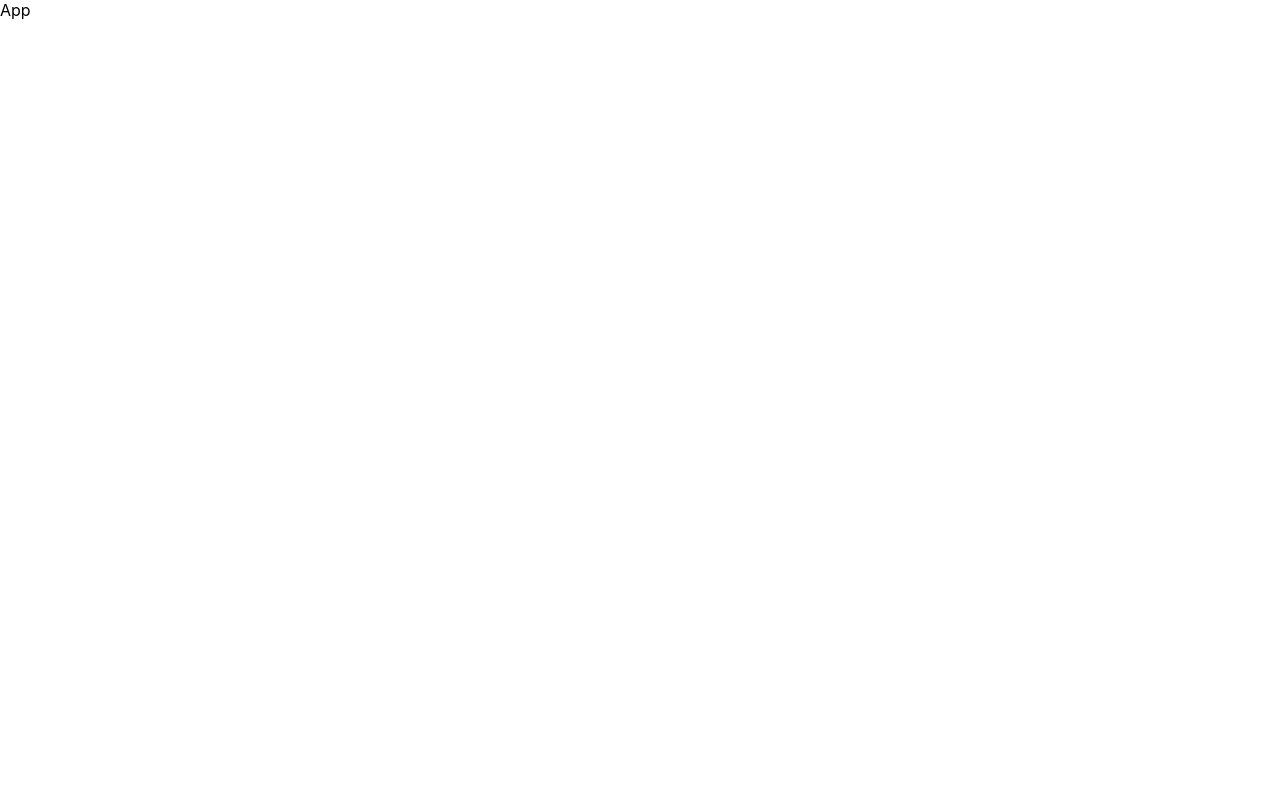
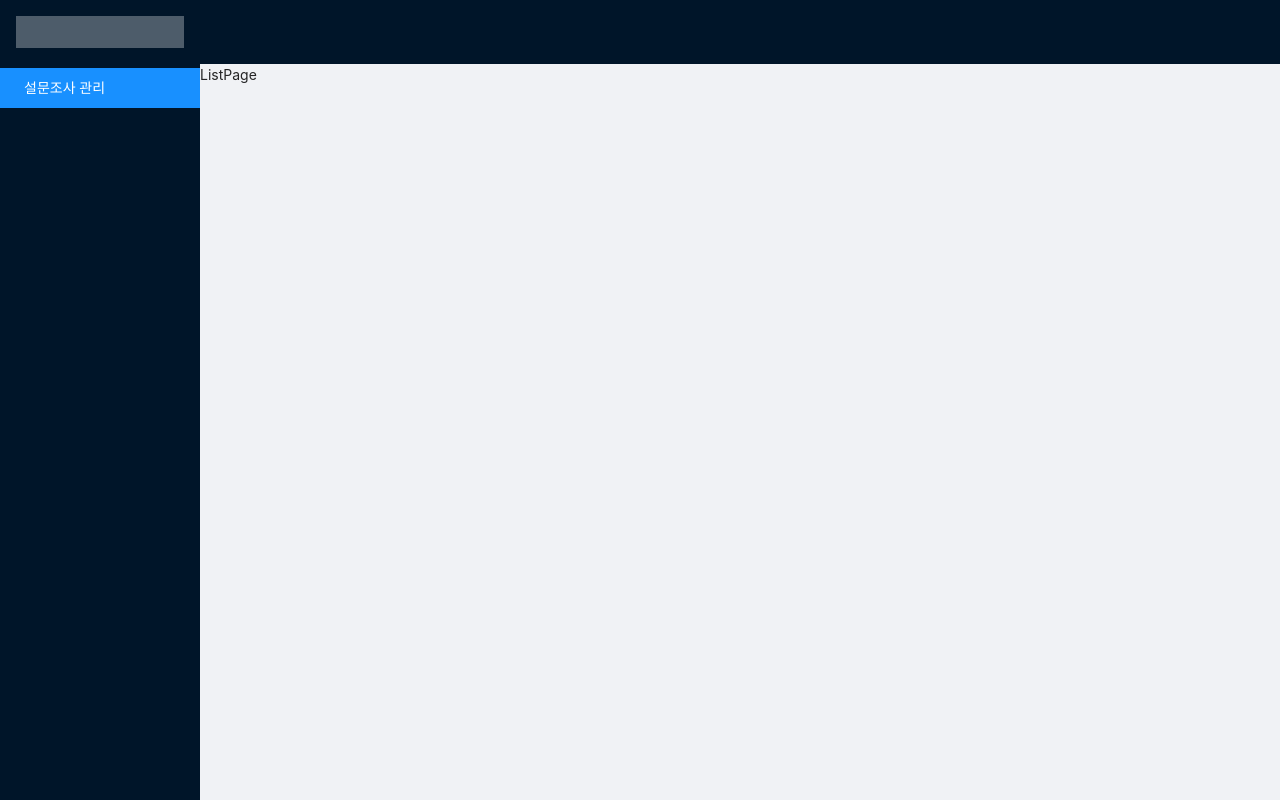
Before and after one commit to hackurity01/survey-pie-admin, a React (Create React App) app: page / in a window 1280 px wide. Built offline with nearby package versions, Linux system fonts and the light colour scheme.

Commit message:
15-4. Ant Design 설치

```diff
--- a/package.json
+++ b/package.json
@@ -6,6 +6,7 @@
     "@testing-library/jest-dom": "^5.16.2",
     "@testing-library/react": "^12.1.2",
     "@testing-library/user-event": "^13.5.0",
+    "antd": "^4.18.6",
     "react": "^17.0.2",
     "react-dom": "^17.0.2",
     "react-scripts": "5.0.0",
--- a/src/App.js
+++ b/src/App.js
@@ -1,5 +1,11 @@
+import ListPage from './pages/ListPage';
+
 function App() {
-  return <div className="App">App</div>;
+  return (
+    <div className="App">
+      <ListPage />
+    </div>
+  );
 }
 
 export default App;
--- a/src/index.js
+++ b/src/index.js
@@ -1,3 +1,4 @@
+import 'antd/dist/antd.css';
 import './index.css';
 
 import React from 'react';
--- /dev/null
+++ b/src/layouts/MainLayout.js
@@ -0,0 +1,29 @@
+import { Layout, Menu } from 'antd';
+
+const { Header, Content, Sider } = Layout;
+
+function MainLayout({ children }) {
+  return (
+    <Layout style={{ minHeight: '100vh' }}>
+      <Sider>
+        <div
+          className="logo"
+          style={{
+            height: 32,
+            margin: 16,
+            background: 'rgba(255, 255, 255, 0.3)',
+          }}
+        />
+        <Menu theme="dark" defaultSelectedKeys={['1']} mode="inline">
+          <Menu.Item key="1">설문조사 관리</Menu.Item>
+        </Menu>
+      </Sider>
+      <Layout>
+        <Header />
+        <Content>{children}</Content>
+      </Layout>
+    </Layout>
+  );
+}
+
+export default MainLayout;
--- /dev/null
+++ b/src/pages/ListPage.js
@@ -0,0 +1,7 @@
+import MainLayout from '../layouts/MainLayout';
+
+function ListPage() {
+  return <MainLayout>ListPage</MainLayout>;
+}
+
+export default ListPage;
```
Also changed, not shown: 1 other file (tests, documents, lock files or other folders).
